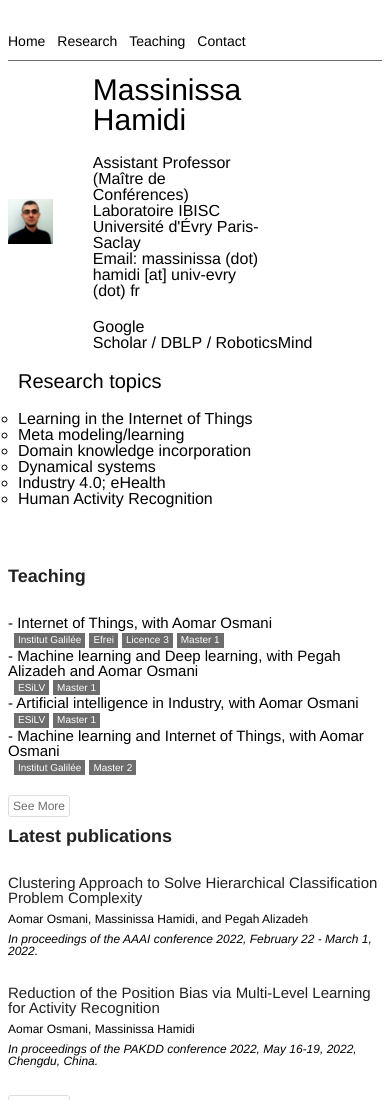
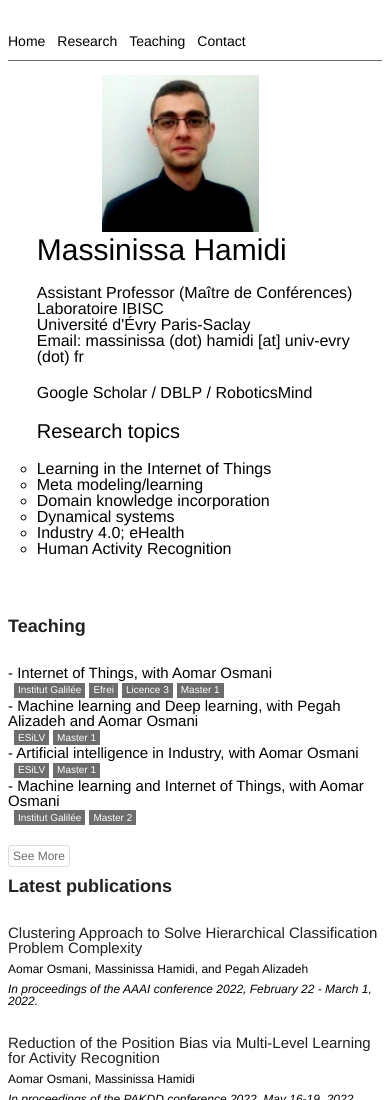
Before and after one commit to HamidiMassinissa/hamidimassinissa.github.io, a React app: page / in a window 390 px wide. Shown: the top 1100 px of the page. Built offline with nearby package versions, Linux system fonts and the light colour scheme; a web font is replaced by a local one.

Commit message:
Adjusted layout of home page

```diff
--- a/src/style/components/_home.scss
+++ b/src/style/components/_home.scss
@@ -21,7 +21,10 @@
   }
 
   &__main {
-      margin: 0 0 50px 0;
+    display:flex;
+    flex-direction: row;
+    justify-content: space-between;
+    margin: 0 0 50px 0;
   }
 
   &__main p {
@@ -40,7 +43,7 @@
   }
 
   &__contact-information {
-      width: 50%;
+      width: 45%;
       height: 100%;
       display: inline-block;
       padding: 0 10px 0 10px;
@@ -52,11 +55,24 @@
   }
 
   &__research-topics {
-      width: auto;
+      width: 30%;
       display: inline-block;
       padding: 0 10px 0 10px;
       vertical-align: middle;
   }
+
+  @media screen and (max-width: 600px) {
+  &__main {
+    flex-direction: column;
+    align-items: center;
+  }
+  &__main-image-container {
+    width: 50%;
+  }
+  &__contact-information, &__research-topics {
+    width: 90%;
+  }
+}
 
   &__research-topics li {
       list-style-type: circle;
```
